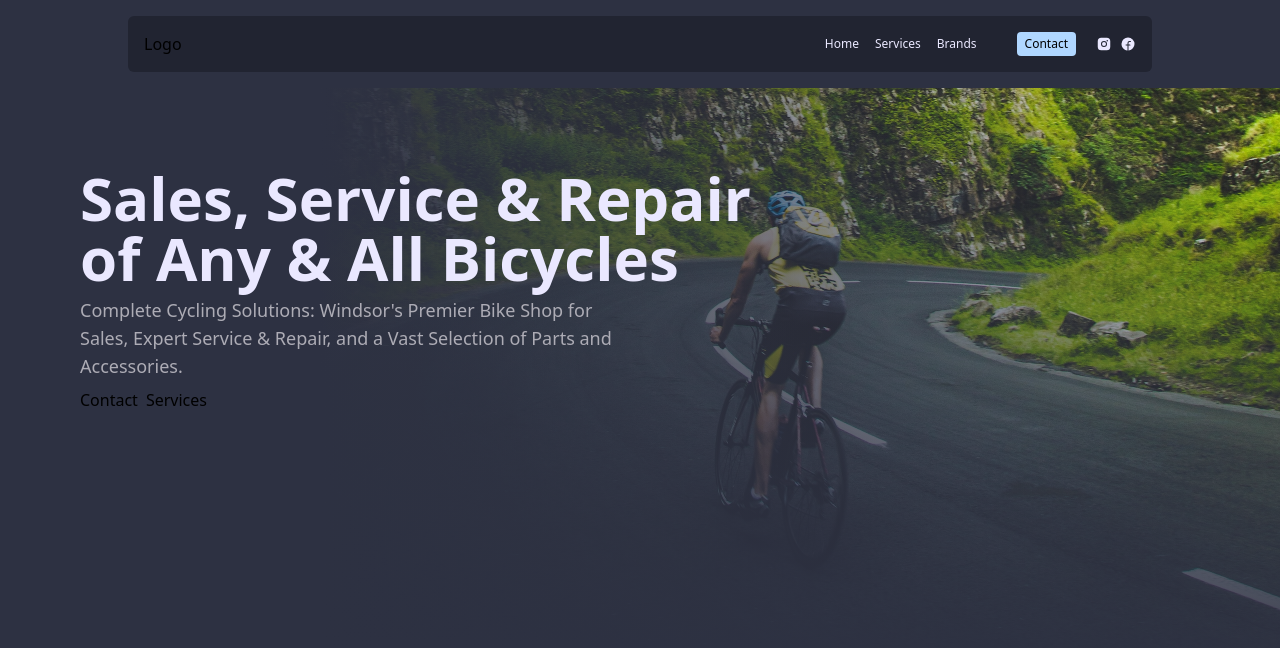
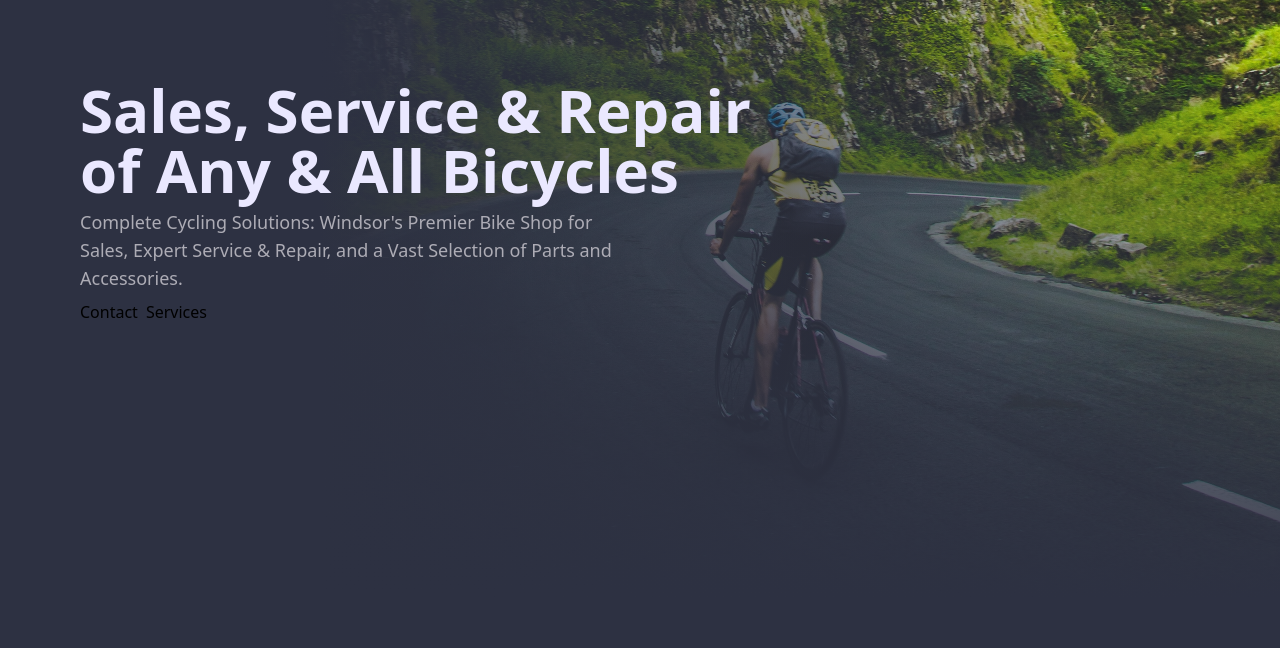
Before and after one commit to dylanreedx/CityCyclery, a Next.js app: page / in a window 1280 px wide. Shown: the top 648 px of the page. Built offline with nearby package versions, Linux system fonts and the light colour scheme.

Commit message:
Update index.tsx

```diff
--- a/pages/index.tsx
+++ b/pages/index.tsx
@@ -17,9 +17,9 @@ export default function Home() {
 				title='Home - City Cyclery'
 				description='Sales, Service & Repair of Any & All Bicycles - Windsor, ON'
 			/>
-			<Layout>
-				<HeroSection> </HeroSection>
-			</Layout>
+			<main className='bg-dark-500'>
+				<HeroSection />
+			</main>
 		</>
 	);
 }
```
